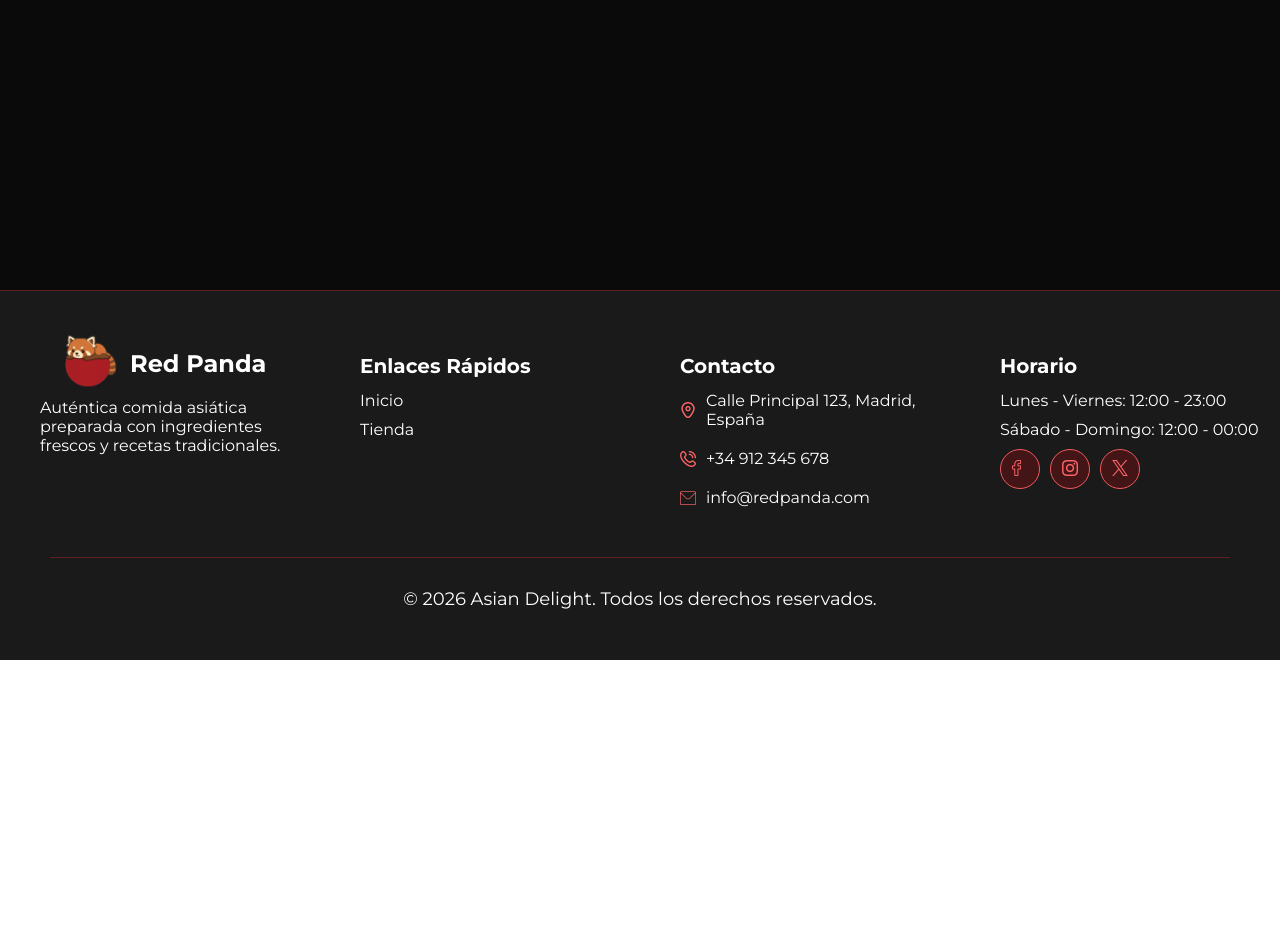
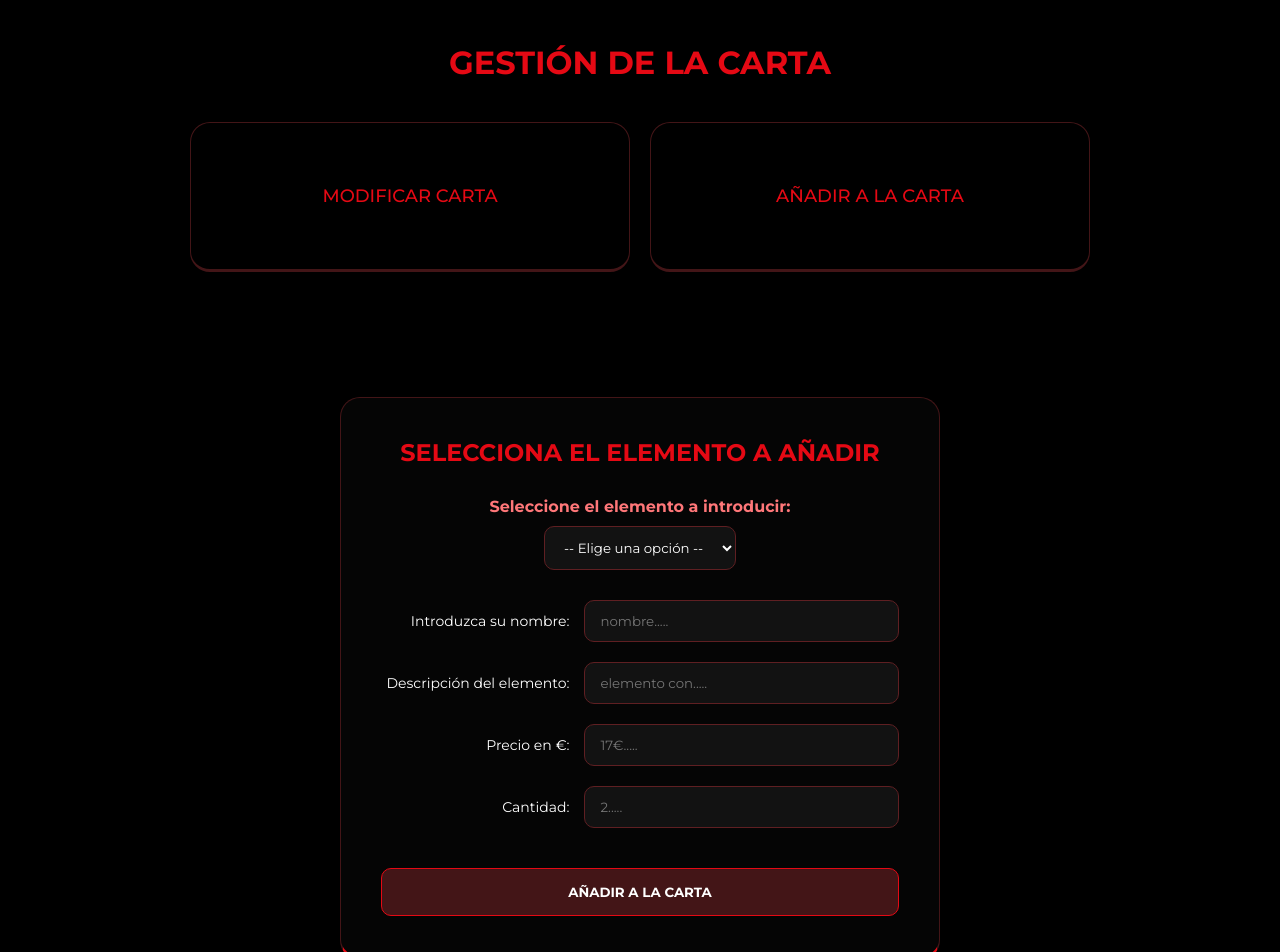
Before and after one commit to IbrahimKidiCollado/RestauranteRedPanda, a Vue app in the folder Frontend/: page /admin in a window 1280 px wide. Shown: the part 140-1092 px from the top of the page. Before the commit the page ends 800 px from the top, so only its background shows below. Built offline with nearby package versions, Linux system fonts and the light colour scheme; the HTML template or start-up script is replaced by a standard one.

Commit message:
Añadido panel administrador

```diff
--- /dev/null
+++ b/Frontend/src/components/AdminComp/AdminForm.vue
@@ -0,0 +1,152 @@
+<template>
+  <div class="contenedor-admin">
+    <div class="formulario-adicion">
+      <h2 class="titulo-panel">SELECCIONA EL ELEMENTO A AÑADIR</h2>
+
+      <div class="seleccion-elemento">
+        <label for="entidad">Seleccione el elemento a introducir: </label>
+        <select id="entidad">
+          <option value="" disabled selected>-- Elige una opción --</option>
+          <option value="sushi">Sushi 🍣</option>
+          <option value="ramen">Ramen 🍜</option>
+          <option value="entrante">Entrante 🥟</option>
+          <option value="bebida">Bebida 🍺</option>
+          <option value="carne">Carne 🥩</option>
+          <option value="pescado">Pescado 🐟</option>
+          <option value="postre">Postre 🍰</option>
+        </select>
+      </div>
+
+      <div class="introduccion-datos">
+        <div class="campo">
+          <label for="nombre">Introduzca su nombre: </label>
+          <input id="nombre" type="text" placeholder="nombre.....">
+        </div>
+
+        <div class="campo">
+          <label for="descripcion">Descripción del elemento: </label>
+          <input id="descripcion" type="text" placeholder="elemento con.....">
+        </div>
+
+        <div class="campo">
+          <label for="precio">Precio en €: </label>
+          <input id="precio" type="text" placeholder="17€.....">
+        </div>
+
+        <div class="campo">
+          <label for="cantidad">Cantidad: </label>
+          <input id="cantidad" type="number" placeholder="2.....">
+        </div>
+
+        <button type="submit" class="boton-enviar">AÑADIR A LA CARTA</button>
+      </div>
+    </div>
+  </div>
+</template>
+
+<style lang="scss" scoped>
+.contenedor-admin {
+  background-color: #000000;
+  min-height: 60vh;
+  display: flex;
+  justify-content: center;
+  align-items: center;
+  padding: 40px 20px;
+
+  .formulario-adicion {
+    scroll-margin-top: 100px;
+    width: 100%;
+    max-width: 600px;
+    background-color: #050505;
+    padding: 40px;
+    border-radius: 20px;
+    border: 1px solid $color-rojo-oscuro;
+    border-bottom: 4px solid $color-rojo-panda;
+    text-align: center;
+    box-shadow: 0 10px 30px rgba(0, 0, 0, 0.5);
+
+    .titulo-panel {
+      color: $color-rojo-panda;
+      font-size: 24px;
+      font-weight: 700;
+      margin-bottom: 30px;
+      text-transform: uppercase;
+    }
+
+    .seleccion-elemento {
+      margin-bottom: 30px;
+      display: flex;
+      flex-direction: column;
+      gap: 10px;
+      align-items: center;
+
+      label {
+        color: $color-rojo-claro;
+        font-weight: 600;
+      }
+    }
+
+    .introduccion-datos {
+      display: flex;
+      flex-direction: column;
+      gap: 20px;
+
+      .campo {
+        display: flex;
+        justify-content: space-between;
+        align-items: center;
+        gap: 15px;
+
+        label {
+          flex: 1;
+          text-align: right;
+          color: #ffffff;
+          font-size: 14px;
+        }
+
+        input {
+          flex: 1.5;
+        }
+      }
+    }
+
+    input, select {
+      padding: 12px 15px;
+      background-color: #121212;
+      border: 1px solid $color-rojo-oscuro-claro;
+      border-radius: 10px;
+      color: #ffffff;
+      outline: none;
+      transition: all 0.3s ease;
+
+      &:focus {
+        border-color: $color-rojo-panda;
+        box-shadow: 0 0 8px rgba($color-rojo-panda, 0.2);
+      }
+    }
+
+    .boton-enviar {
+      margin-top: 20px;
+      padding: 15px;
+      background-color: $color-rojo-oscuro;
+      color: #ffffff;
+      border: 1px solid $color-rojo-panda;
+      border-radius: 10px;
+      font-weight: 700;
+      cursor: pointer;
+      transition: all 0.3s ease;
+
+      &:hover {
+        background-color: $color-rojo-panda;
+        transform: translateY(-3px);
+        box-shadow: 0 5px 15px rgba($color-rojo-panda, 0.3);
+      }
+    }
+  }
+}
+
+option {
+  background-color: #121212;
+  color: #ffffff;
+}
+</style>
--- /dev/null
+++ b/Frontend/src/components/AdminComp/AdminPanel.vue
@@ -0,0 +1,91 @@
+<template>
+  <div class="contenedor-admin">
+    <div class="panel-administracion">
+      <h2 class="titulo-panel">GESTIÓN DE LA CARTA</h2>
+
+      <div class="opciones-admin">
+        <div class="opcion-admin modificar-carta">
+           MODIFICAR CARTA
+        </div>
+
+        <div class="opcion-admin annadir" @click="hacerScroll">
+           AÑADIR A LA CARTA
+        </div>
+      </div>
+
+    </div>
+  </div>
+</template>
+<script setup lang="ts">
+function hacerScroll() {
+  const formulario = document.querySelector('.formulario-adicion');
+  if (formulario) {
+    formulario.scrollIntoView({ behavior: 'smooth' });
+  }
+}
+</script>
+
+<style lang="scss" scoped>
+    .contenedor-admin {
+    background-color: #000000;
+    min-height: 50vh;
+    display: flex;
+    justify-content: center;
+    align-items: center;
+    padding: 60px 20px;
+
+    .panel-administracion {
+        width: 100%;
+        max-width: 900px;
+        text-align: center;
+
+        .titulo-panel {
+            color: $color-rojo-panda;
+            font-size: 32px;
+            font-weight: 700;
+            margin-bottom: 40px;
+        }
+
+        .opciones-admin {
+            display: flex;
+            gap: 20px;
+            justify-content: center;
+            flex-wrap: wrap;
+
+            .opcion-admin {
+                flex: 1;
+                min-width: 300px;
+                height: 150px;
+                background-color: #000000;
+                border: 1px solid $color-rojo-oscuro;
+                border-radius: 20px;
+                display: flex;
+                justify-content: center;
+                align-items: center;
+                color: $color-rojo-panda;
+                font-size: 18px;
+                font-weight: 500;
+                cursor: pointer;
+                transition: all 0.3s ease;
+
+                &:hover {
+                    border: 1px solid $color-rojo-oscuro-claro;
+                    transform: translateY(-5px);
+                    background-color: $color-rojo-oscuro;
+                    filter: brightness(1.1);
+                    color: aliceblue;
+                    box-shadow: 0 5px 15px rgba(67, 21, 23, 0.3);
+                }
+
+                &.modificar-carta {
+                    border-bottom: 3px solid $color-rojo-oscuro;
+                }
+
+                &.annadir {
+                    border-bottom: 3px solid $color-rojo-oscuro;
+                }
+            }
+        }
+    }
+}
+</style>
--- a/Frontend/src/components/AppComp/HeaderApp.vue
+++ b/Frontend/src/components/AppComp/HeaderApp.vue
@@ -24,6 +24,7 @@
 			></div>
 		</nav>
 		<div class="contenedor-carrito-perfil">
+			<button class="admin" @click="navegar('/admin')"><span>AdmMode</span></button>
 			<button class="carrito"><img src="/assets/carrito.png" alt="icono-carrito"></button>
 			<button class="perfil" @click="navegar('/login')">
 				<img src="/assets/user-icon.png" alt="icono-user">{{ $t("header.botones.iniciar") }}
@@ -305,6 +306,38 @@ header {
 				}
 			}
 
+			.admin {
+				display: flex;
+				gap: 10px;
+				background: none;
+				color: $color-rojo-claro;
+				font-weight: 600;
+				align-items: center;
+				border: 1px solid $color-rojo-fuerte-textos;
+				background-color: $color-rojo-oscuro;
+				padding: 10px 20px;
+				border-radius: 10px;
+				transition: transform 0.2s ease, background-color 0.2s ease;
+
+				@include mobile-down {
+					display: none;
+				}
+
+				@include movil-grande-down {
+					display: none;
+				}
+
+				img {
+					width: 17px;
+					height: 17px
+				}
+
+				&:hover {
+					transform: scale(1.05);
+					background-color: $color-rojo-oscuro-claro;
+				}
+			}
+
 			.menu-hamburguesa {
 				display: none;
 			}
--- a/Frontend/src/router/index.ts
+++ b/Frontend/src/router/index.ts
@@ -17,6 +17,11 @@ const router = createRouter({
       name: 'tienda',
       component: () => import('@/views/TiendaView.vue')
     },
+    {
+      path: '/admin',
+      name: 'Admin',
+      component: () =>import('@/views/AdminView.vue')
+    }
   ],
 })
 
--- /dev/null
+++ b/Frontend/src/views/AdminView.vue
@@ -0,0 +1,10 @@
+<template>
+    <AdminPanel />
+    <AdminForm />
+</template>
+
+<script setup lang="ts">
+import AdminPanel from "@/components/AdminComp/AdminPanel.vue";
+import AdminForm from "@/components/AdminComp/AdminForm.vue";
+
+</script>
```
